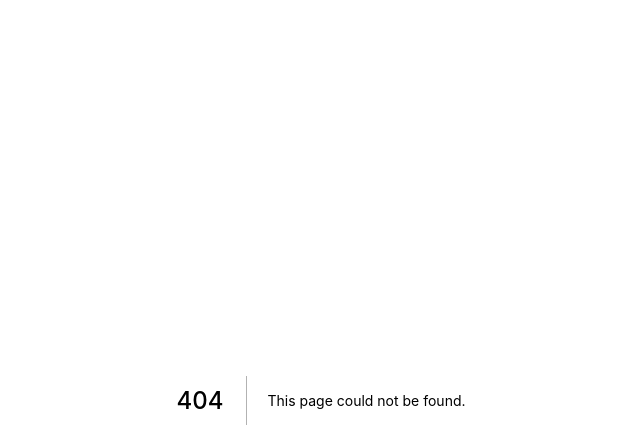
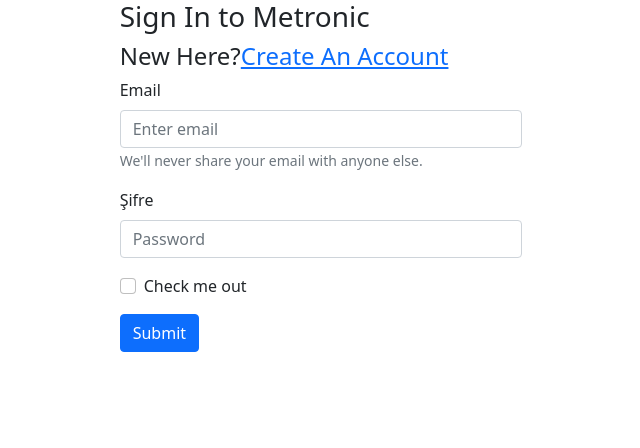
Before and after one commit to uyilboga/react-admin-dashboard, a Next.js app: page /auth/login in a window 1280 px wide. Before the commit this address had no page. Shown: the top 448 px of the page, without its empty margins (319-959 px from the left). Built offline with nearby package versions, Linux system fonts and the light colour scheme.

Commit message:
Update Login

```diff
--- a/pages/api/hello.js
+++ /dev/null
@@ -1,5 +0,0 @@
-// Next.js API route support: https://nextjs.org/docs/api-routes/introduction
-
-export default function handler(req, res) {
-  res.status(200).json({ name: 'John Doe' })
-}
--- /dev/null
+++ b/pages/auth/login.js
@@ -0,0 +1,45 @@
+
+import {Container, Row, Col, Button, Form, Alert} from "react-bootstrap";
+import Link from 'next/link'
+
+export default function Home() {
+  return (
+    <div>
+        <Container fluid>
+            <Row className="align-items-md-center flex-column justify-content-md-center">
+                <Col md={4}>
+                    <h3>Sign In to Metronic</h3>
+                    <h4>New Here?
+                        <Link href="/">
+                            <a>Create An Account</a>
+                        </Link>
+                    </h4>
+                </Col>
+
+                <Col md={4}>
+                    <Form>
+                        <Form.Group className="mb-3" controlId="formBasicEmail">
+                            <Form.Label>Email</Form.Label>
+                            <Form.Control type="email" placeholder="Enter email" />
+                            <Form.Text className="text-muted">
+                            We'll never share your email with anyone else.
+                            </Form.Text>
+                        </Form.Group>
+
+                        <Form.Group className="mb-3" controlId="formBasicPassword">
+                            <Form.Label>Şifre</Form.Label>
+                            <Form.Control type="password" placeholder="Password" />
+                        </Form.Group>
+                        <Form.Group className="mb-3" controlId="formBasicCheckbox">
+                            <Form.Check type="checkbox" label="Check me out" />
+                        </Form.Group>
+                        <Button variant="primary" type="submit">
+                            Submit
+                        </Button>
+                    </Form>
+                </Col>
+            </Row>
+        </Container>
+    </div>
+  )
+}
```
